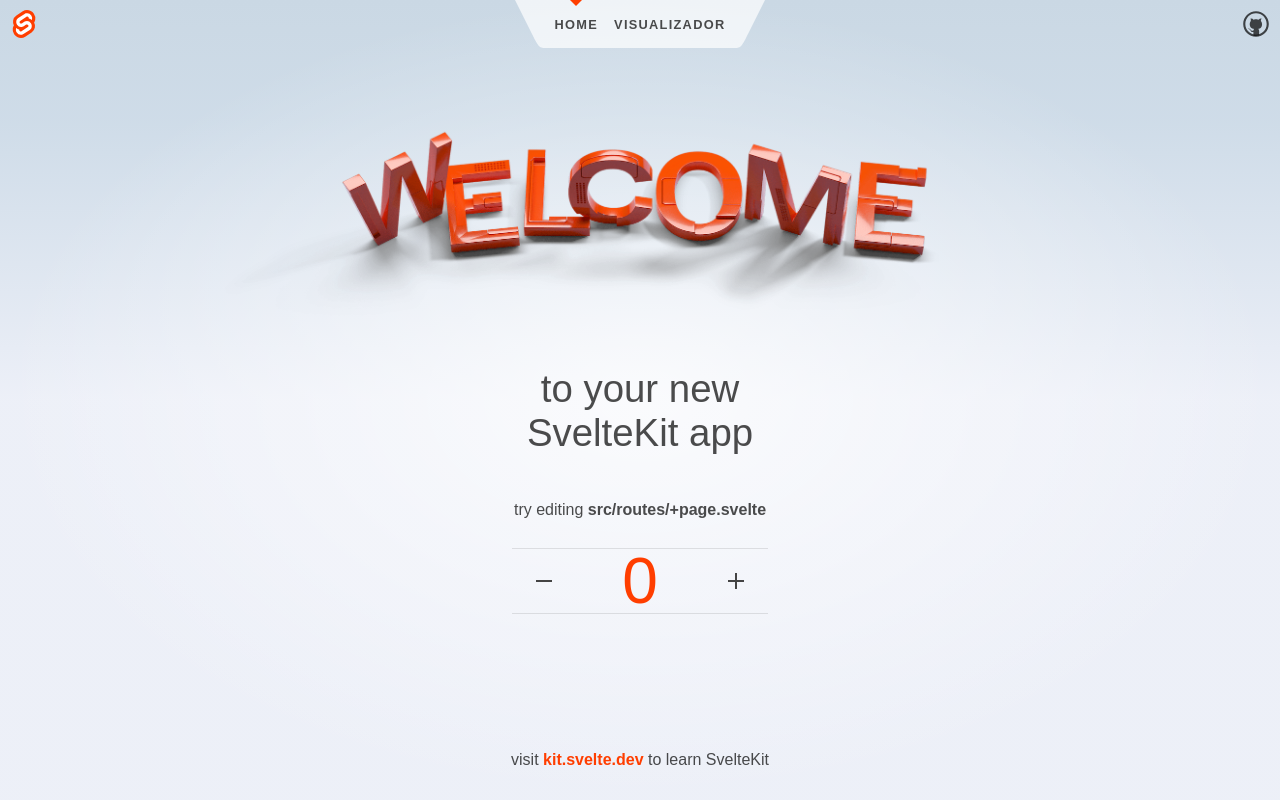
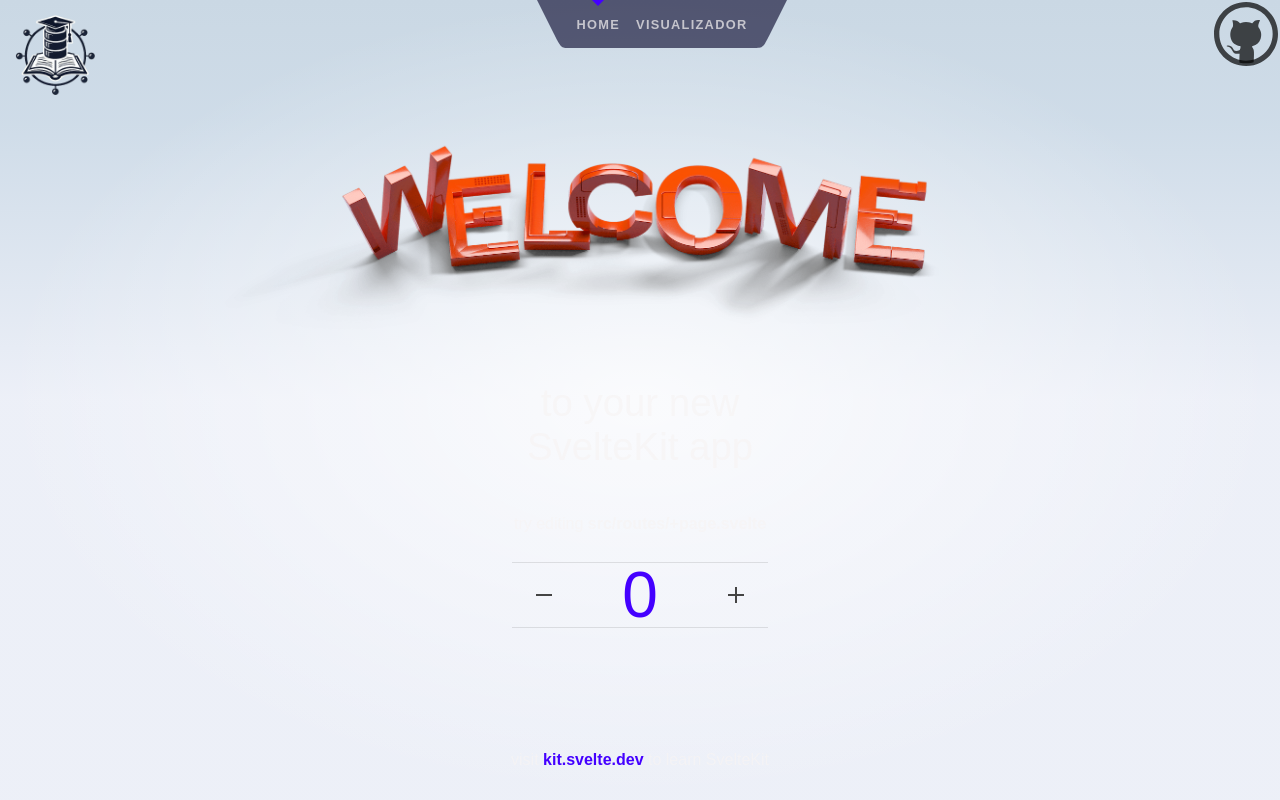
Before and after one commit to dgalindoca/Sql-Viewer-Svelte, a SvelteKit app: page / in a window 1280 px wide. Built offline with nearby package versions, Linux system fonts and the light colour scheme.

Commit message:
estilos prueba uno

```diff
--- a/src/routes/Header.svelte
+++ b/src/routes/Header.svelte
@@ -1,13 +1,13 @@
 <script>
 	import { page } from '$app/stores';
-	import logo from '$lib/images/svelte-logo.svg';
+	import logo from '$lib/images/logo.png';
 	import github from '$lib/images/github.svg';
 </script>
 
 <header>
-	<div class="corner">
-		<a href="https://kit.svelte.dev">
-			<img src={logo} alt="SvelteKit" />
+	<div class="logo">
+		<a href="/">
+			<img  src={logo} alt="SvelteKit" />
 		</a>
 	</div>
 
@@ -43,13 +43,14 @@
 
 <style>
 	header {
-		display: flex;
+		display:flex;
 		justify-content: space-between;
 	}
 
 	.corner {
 		width: 3em;
 		height: 3em;
+		padding: 10px;
 	}
 
 	.corner a {
@@ -61,15 +62,34 @@
 	}
 
 	.corner img {
-		width: 2em;
-		height: 2em;
+		width: 7em;
+		height: 5em;
+		object-fit: contain;
+	}
+	.logo{
+		display:block;
+		height: 3em;
+
+
+	}
+	.logo a{
+		display: flex;
+		align-items: left;
+		justify-content: center;
+		width: 100%;
+		height: 100%;
+
+	}
+	.logo img {
+		width: 7em;
+		height: 7em;
 		object-fit: contain;
 	}
 
 	nav {
 		display: flex;
 		justify-content: center;
-		--background: rgba(255, 255, 255, 0.7);
+		--background: rgba(31, 30, 65, 0.7);
 	}
 
 	svg {
--- a/src/routes/styles.css
+++ b/src/routes/styles.css
@@ -7,9 +7,9 @@
 	--color-bg-0: rgb(202, 216, 228);
 	--color-bg-1: hsl(209, 36%, 86%);
 	--color-bg-2: hsl(224, 44%, 95%);
-	--color-theme-1: #ff3e00;
-	--color-theme-2: #4075a6;
-	--color-text: rgba(0, 0, 0, 0.7);
+	--color-theme-1: #4400ff;
+	--color-theme-2: #3b328a;
+	--color-text: rgba(247, 244, 244, 0.7);
 	--column-width: 42rem;
 	--column-margin-top: 4rem;
 	font-family: var(--font-body);
```
Also changed, not shown: src/routes/visualizer/+page.svelte (+26 -22 lines), src/lib/images/logo.png (added).
